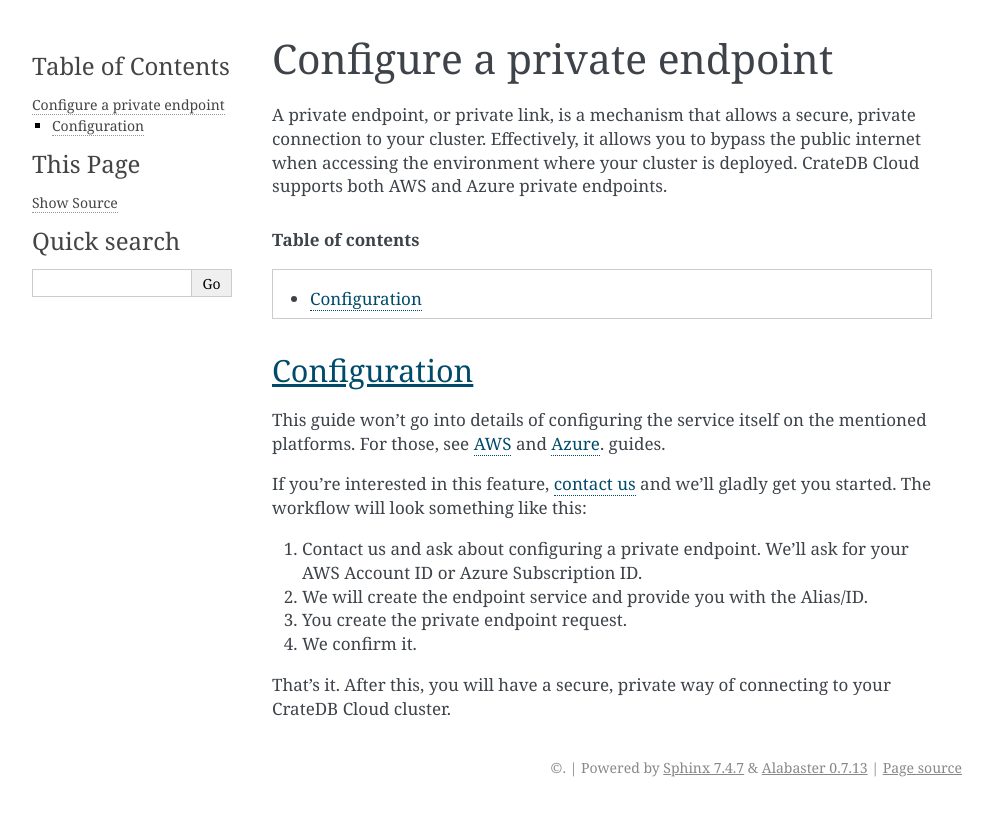
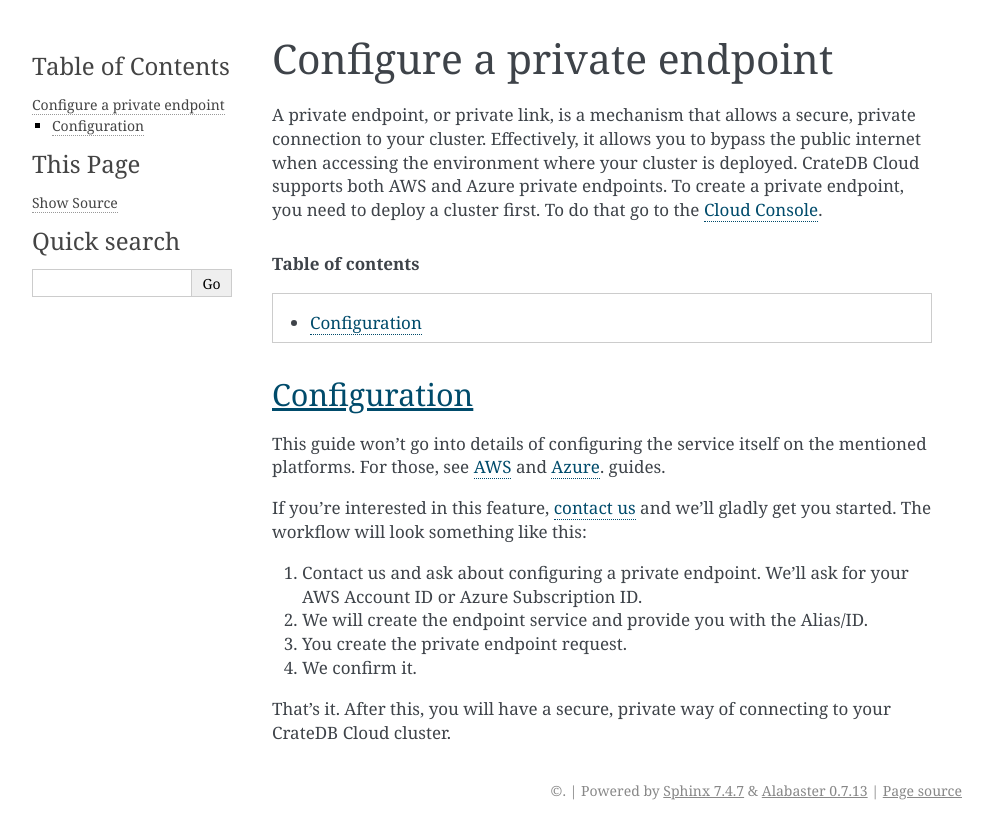
Before and after one commit to crate/cloud-howtos, a Sphinx documentation site: the page built from docs/private-endpoints.rst, in a window 1280 px wide. Shown: the top 839 px of the page, without its empty margins (148-1141 px from the left). Built offline with Sphinx 7.4.7, drawn with Linux system fonts in a browser that asks for light colours.

Commit message:
Added DevMotion CTAs to private endpoints howto (#75)
* Added DevMotion CTAs to private endpoints howto

```diff
--- a/docs/private-endpoints.rst
+++ b/docs/private-endpoints.rst
@@ -4,10 +4,12 @@
 Configure a private endpoint
 ============================
 
-A private endpoint, or private link, is a mechanism that allows a secure, private
-connection to your cluster. Effectively, it allows you to bypass the public
-internet when accessing the environment where your cluster is deployed. CrateDB
-Cloud supports both AWS and Azure private endpoints.
+A private endpoint, or private link, is a mechanism that allows a secure,
+private connection to your cluster. Effectively, it allows you to bypass the
+public internet when accessing the environment where your cluster is deployed.
+CrateDB Cloud supports both AWS and Azure private endpoints. To create a
+private endpoint, you need to deploy a cluster first. To do that go to the
+`Cloud Console`_.
 
 .. rubric:: Table of contents
 
@@ -36,4 +38,5 @@
 
 .. _AWS: https://docs.aws.amazon.com/vpc/latest/privatelink
 .. _Azure: https://learn.microsoft.com/en-us/azure/private-link/
+.. _Cloud Console: https://console.cratedb.cloud/?utm_campaign=2022-Q3-WS-Developer-Motion&utm_source=docs
 .. _contact us: https://crate.io/contact
```
